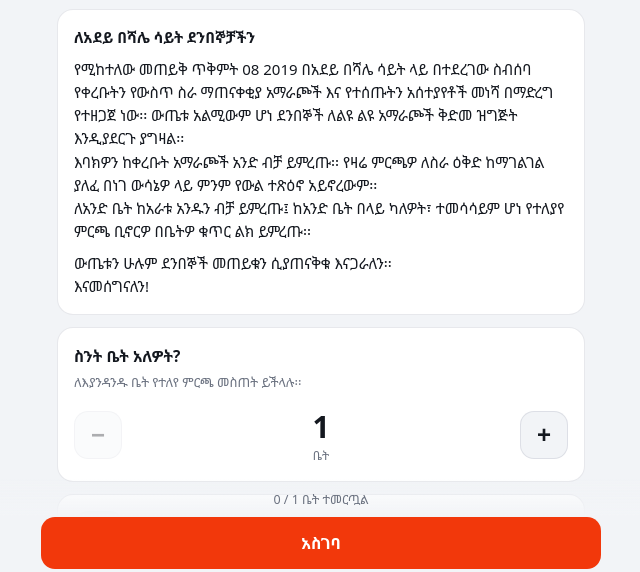
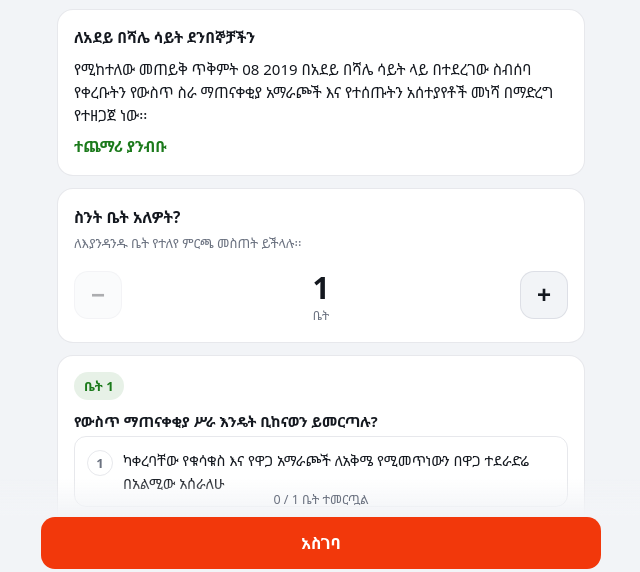
Before and after one commit to bizutilaye/adey-survey, a plain HTML site: page index.html in a window 1280 px wide. Shown: the part 194-766 px from the top of the page, without its empty margins (319-959 px from the left). Drawn offline with Linux system fonts and the light colour scheme.

Commit message:
Restore the short intro with 'read more' on the form
Co-Authored-By: Claude Opus 5.5 <noreply@anthropic.com>
Claude-Session: https://claude.ai/code/session_01B8nBC8zMYD53uJpn4gt273

```diff
--- a/index.html
+++ b/index.html
@@ -84,10 +84,13 @@
 
   <div class="card intro" id="intro">
     <p><b>ለአደይ በሻሌ ሳይት ደንበኞቻችን</b></p>
-    <p>የሚከተለው መጠይቅ ጥቅምት 08 2019 በአደይ በሻሌ ሳይት ላይ በተደረገው ስብሰባ የቀረቡትን የውስጥ ስራ ማጠናቀቂያ አማራጮች እና የተሰጡትን አሰተያየቶች መነሻ በማድረግ የተዘጋጀ ነው፡፡ ውጤቱ አልሚውም ሆነ ደንበኞች ለልዩ ልዩ አማራጮች ቅድመ ዝግጅት እንዲያደርጉ ያግዛል፡፡<br>
-    እባክዎን ከቀረቡት አማራጮች አንድ ብቻ ይምረጡ፡፡ የዛሬ ምርጫዎ ለስራ ዕቅድ ከማገልገል ያለፈ በነገ ውሳኔዎ ላይ ምንም የውል ተጽዕኖ አይኖረውም፡፡<br>
-    ለአንድ ቤት ከአራቱ አንዱን ብቻ ይምረጡ፤ ከአንድ ቤት በላይ ካለዎት፣ ተመሳሳይም ሆነ የተለያየ ምርጫ ቢኖርዎ በቤትዎ ቁጥር ልክ ይምረጡ፡፡</p>
-    <p style="margin:0">ውጤቱን ሁሉም ደንበኞች መጠይቁን ሲያጠናቅቁ እናጋራለን፡፡<br>እናመሰግናለን!</p>
+    <p>የሚከተለው መጠይቅ ጥቅምት 08 2019 በአደይ በሻሌ ሳይት ላይ በተደረገው ስብሰባ የቀረቡትን የውስጥ ስራ ማጠናቀቂያ አማራጮች እና የተሰጡትን አሰተያየቶች መነሻ በማድረግ የተዘጋጀ ነው፡፡</p>
+    <div class="more">
+      <p>ውጤቱ አልሚውም ሆነ ደንበኞች ለልዩ ልዩ አማራጮች ቅድመ ዝግጅት እንዲያደርጉ ያግዛል፡፡</p>
+      <p>የዛሬ ምርጫዎ ለስራ ዕቅድ ከማገልገል ያለፈ በነገ ውሳኔዎ ላይ ምንም የውል ተጽዕኖ አይኖረውም፡፡</p>
+      <p>ውጤቱን ሁሉም ደንበኞች መጠይቁን ሲያጠናቅቁ እናጋራለን፡፡ እናመሰግናለን!</p>
+    </div>
+    <button class="link" id="moreBtn" type="button">ተጨማሪ ያንብቡ</button>
   </div>
 
   <div class="card">
@@ -145,6 +148,7 @@ let n = 1;
 const state = []; // [{choice}]
 const $ = (id) => document.getElementById(id);
 
+$("moreBtn").onclick = () => { const o = $("intro").classList.toggle("open"); $("moreBtn").textContent = o ? "አሳንስ" : "ተጨማሪ ያንብቡ"; };
 
 function render() {
   while (state.length < n) state.push({ choice: null });
```
